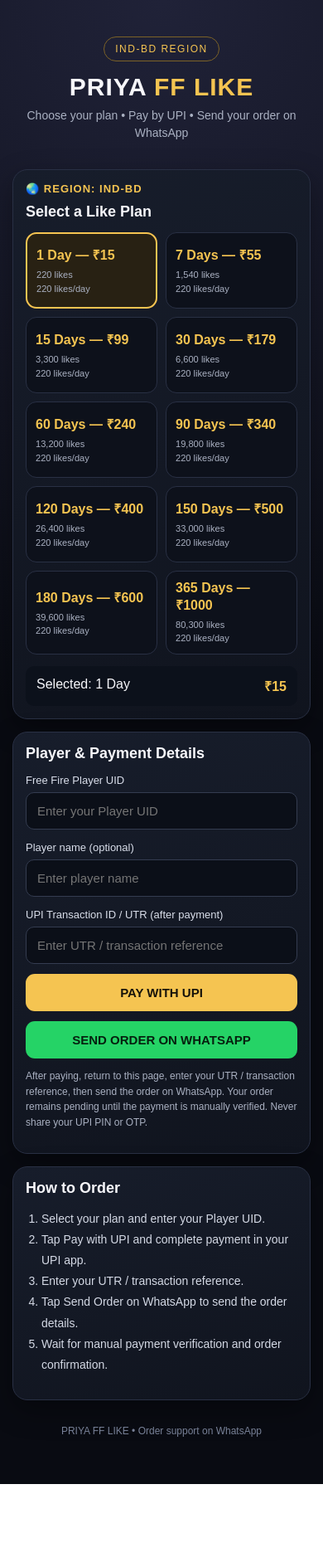
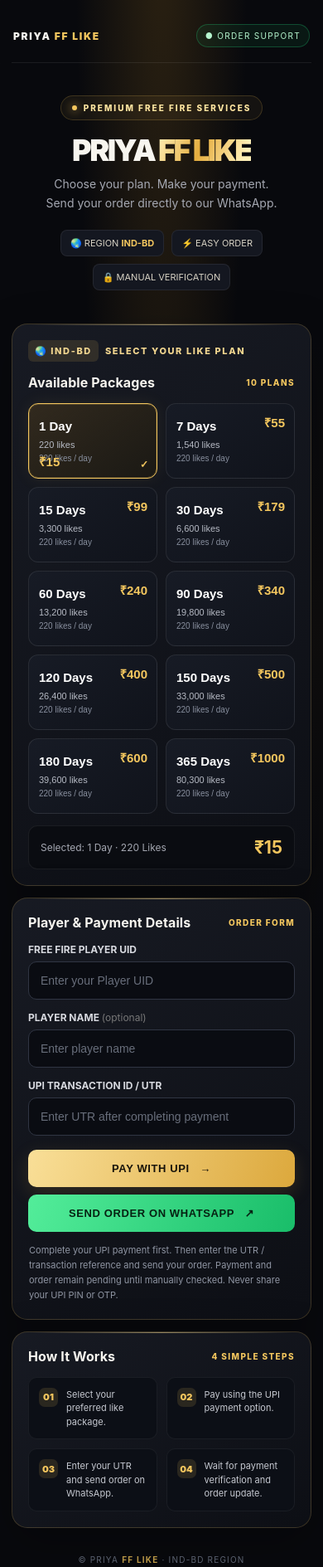
Before and after one commit to priyayadav78652-alt/priyafflike, a plain HTML site: page index.html in a window 390 px wide. Shown: the whole page at 83% size. Before the commit the page ends 1789 px from the top, so only its background shows below. Drawn offline with Linux system fonts and the light colour scheme.

Commit message:
Add files via upload

```diff
--- a/index.html
+++ b/index.html
@@ -2,143 +2,131 @@
 <html lang="en">
 <head>
 <meta charset="UTF-8">
-  <meta name="viewport" content="width=device-width, initial-scale=1.0">
-  <meta name="theme-color" content="#090b12">
-  <title>Priya FF Like</title>
+<meta name="viewport" content="width=device-width, initial-scale=1">
+<meta name="theme-color" content="#08090d">
+<title>PRIYA FF LIKE | Premium Like Plans</title>
 <style>
-    :root{--bg:#090b12;--panel:#141824;--gold:#f5c451;--muted:#aab1c2;--line:#293044;--green:#25d366}
+:root{--bg:#08090d;--surface:#11141c;--surface2:#171b25;--gold:#f3c65e;--gold2:#ffe6a1;--text:#f7f5ef;--muted:#a5a8b2;--line:rgba(243,198,94,.19);--green:#22c875}
 *{box-sizing:border-box}
-    body{margin:0;background:radial-gradient(circle at top,#202238 0,#090b12 48%);color:#f7f7fb;font-family:Arial,Helvetica,sans-serif;min-height:100vh}
-    .wrap{max-width:760px;margin:auto;padding:22px 15px 42px}
-    header{text-align:center;padding:22px 10px 18px}
-    .badge{display:inline-block;border:1px solid #7c6227;color:var(--gold);border-radius:99px;padding:7px 13px;font-size:12px;letter-spacing:1.5px}
-    h1{margin:14px 0 7px;font-size:clamp(30px,7vw,46px);letter-spacing:1px}
-    h1 span{color:var(--gold)}
-    .sub{color:var(--muted);font-size:14px;line-height:1.5}
-    .card{background:linear-gradient(160deg,#171d2b,#10141e);border:1px solid var(--line);border-radius:18px;padding:19px;margin:15px 0;box-shadow:0 12px 35px #0005}
-    h2{font-size:18px;margin:0 0 14px}
-    .region{color:var(--gold);font-size:13px;font-weight:bold;letter-spacing:1px}
+body{margin:0;background:radial-gradient(ellipse at 50% -10%,rgba(178,126,35,.22),transparent 38%),radial-gradient(circle at 100% 40%,rgba(84,62,25,.10),transparent 30%),var(--bg);color:var(--text);font-family:Inter,system-ui,-apple-system,Segoe UI,Arial,sans-serif;min-height:100vh}
+body:before{content:"";position:fixed;inset:0;pointer-events:none;opacity:.12;background-image:linear-gradient(rgba(255,255,255,.035) 1px,transparent 1px),linear-gradient(90deg,rgba(255,255,255,.035) 1px,transparent 1px);background-size:38px 38px;mask-image:linear-gradient(to bottom,black,transparent 85%)}
+.wrap{width:min(100% - 28px,820px);margin:auto;position:relative;padding:22px 0 46px}
+.topbar{display:flex;justify-content:space-between;align-items:center;padding:7px 2px 18px;border-bottom:1px solid rgba(255,255,255,.08)}
+.brand-mini{font-weight:900;letter-spacing:1.7px;font-size:12px}.brand-mini span{color:var(--gold)}
+.live{font-size:10px;letter-spacing:1.3px;color:#b5f5ce;border:1px solid rgba(34,200,117,.3);background:rgba(34,200,117,.08);border-radius:30px;padding:7px 10px}
+.hero{text-align:center;padding:39px 12px 26px}
+.eyebrow{display:inline-flex;align-items:center;gap:8px;border:1px solid var(--line);border-radius:30px;padding:8px 13px;color:var(--gold2);font-size:10px;font-weight:800;letter-spacing:2px;background:rgba(243,198,94,.055)}
+.eyebrow:before{content:"";width:6px;height:6px;background:var(--gold);border-radius:50%;box-shadow:0 0 12px var(--gold)}
+h1{font-size:clamp(36px,9vw,64px);line-height:.98;letter-spacing:-2.5px;margin:19px 0 12px;font-weight:950}
+h1 span{background:linear-gradient(110deg,#fff0b8 0%,#e5ad3e 45%,#fff0b8 90%);-webkit-background-clip:text;background-clip:text;color:transparent}
+.hero p{margin:0;color:var(--muted);font-size:14px;line-height:1.6}
+.hero-stats{display:flex;justify-content:center;gap:9px;flex-wrap:wrap;margin-top:21px}
+.hero-stats span{font-size:11px;color:#d7d2c4;background:#141720;border:1px solid rgba(255,255,255,.07);padding:8px 11px;border-radius:8px}
+.hero-stats b{color:var(--gold)}
+.panel{background:linear-gradient(145deg,rgba(24,27,36,.97),rgba(13,15,21,.98));border:1px solid var(--line);border-radius:19px;padding:19px;margin:14px 0;box-shadow:0 18px 55px rgba(0,0,0,.25);position:relative;overflow:hidden}
+.panel:before{content:"";position:absolute;top:0;left:22px;right:22px;height:1px;background:linear-gradient(90deg,transparent,rgba(255,226,153,.55),transparent)}
+.section-head{display:flex;align-items:center;justify-content:space-between;gap:10px;margin-bottom:15px}
+.section-head h2{margin:0;font-size:16px;letter-spacing:.1px}
+.section-head small{font-size:10px;letter-spacing:1.4px;color:var(--gold);font-weight:800}
+.region{display:flex;align-items:center;gap:8px;color:#f1d58f;font-size:11px;font-weight:800;letter-spacing:1.6px;margin-bottom:15px}
+.region i{font-style:normal;background:rgba(243,198,94,.12);padding:6px 8px;border-radius:6px}
 .plans{display:grid;grid-template-columns:repeat(2,minmax(0,1fr));gap:10px}
-    .plan{border:1px solid var(--line);background:#0d111b;color:#fff;border-radius:13px;padding:13px;text-align:left;cursor:pointer;min-height:92px}
-    .plan strong{display:block;color:var(--gold);font-size:18px;margin-bottom:5px}
-    .plan small{display:block;color:var(--muted);line-height:1.45}
-    .plan.selected{border:2px solid var(--gold);background:#282113}
-    label{display:block;font-size:13px;color:#d9deea;margin:14px 0 7px}
-    input{width:100%;background:#0b0f18;border:1px solid #343c50;border-radius:10px;color:#fff;padding:13px;font-size:15px;outline:none}
-    input:focus{border-color:var(--gold)}
-    .selected-info{display:flex;justify-content:space-between;gap:12px;padding:13px;background:#0c111b;border-radius:10px;margin-top:14px}
-    .selected-info b{color:var(--gold)}
-    .btn{display:block;width:100%;border:0;border-radius:11px;padding:14px 16px;font-size:15px;font-weight:bold;cursor:pointer;text-align:center;text-decoration:none;margin-top:12px}
-    .pay{background:var(--gold);color:#17130a}
-    .wa{background:var(--green);color:#06200f}
-    .note{font-size:12px;color:var(--muted);line-height:1.55;margin-top:12px}
-    .steps{padding-left:19px;color:#d4d9e5;line-height:1.8;font-size:14px}
-    footer{text-align:center;color:#788197;font-size:12px;padding:15px}
-    @media(max-width:430px){.plans{grid-template-columns:1fr 1fr}.card{padding:15px}.plan{padding:11px}.plan strong{font-size:16px}}
+.plan{position:relative;text-align:left;border:1px solid rgba(255,255,255,.09);border-radius:12px;padding:13px 12px;background:linear-gradient(145deg,#171b25,#10131b);color:var(--text);cursor:pointer;min-height:91px;transition:.18s}
+.plan:active{transform:scale(.985)}
+.plan strong{display:block;font-size:15px;color:#fff;margin-bottom:6px}
+.plan .likes{font-size:11px;color:#b6bac4}
+.plan .daily{display:block;color:#888f9e;font-size:10px;margin-top:4px}
+.plan .cost{position:absolute;right:11px;top:12px;color:var(--gold);font-weight:900;font-size:15px}
+.plan.selected{border-color:var(--gold);background:linear-gradient(145deg,rgba(103,75,25,.34),rgba(27,25,20,.95));box-shadow:inset 0 0 0 1px rgba(243,198,94,.18),0 0 20px rgba(243,198,94,.08)}
+.plan.selected:after{content:"✓";position:absolute;right:10px;bottom:9px;color:var(--gold);font-size:12px;font-weight:900}
+.plan.selected .cost{right:auto;left:12px;top:auto;bottom:10px}
+.plan.selected strong{padding-right:35px}
+.selection{display:flex;justify-content:space-between;align-items:center;margin-top:14px;padding:13px 14px;border-radius:11px;background:#0a0c11;border:1px solid rgba(255,255,255,.07)}
+.selection span{font-size:12px;color:var(--muted)}.selection b{font-size:21px;color:var(--gold)}
+label{display:block;color:#d7d9df;font-size:12px;font-weight:700;margin:14px 0 7px}
+input{width:100%;border:1px solid #303543;border-radius:10px;background:#0a0c12;color:#fff;padding:14px;font-size:14px;outline:none;transition:.2s}
+input:focus{border-color:var(--gold);box-shadow:0 0 0 3px rgba(243,198,94,.08)}
+input::placeholder{color:#686e7b}
+.actions{display:grid;grid-template-columns:1fr;gap:9px;margin-top:17px}
+.btn{width:100%;border:0;border-radius:10px;padding:15px 16px;font-weight:900;font-size:13px;letter-spacing:.6px;cursor:pointer;text-decoration:none;text-align:center;display:block}
+.pay{color:#17130a;background:linear-gradient(110deg,#f9df98,#dca83c);box-shadow:0 7px 22px rgba(219,169,63,.17)}
+.wa{color:#062112;background:linear-gradient(110deg,#53ed9a,#19bd69)}
+.note{font-size:11px;color:#8f95a3;line-height:1.65;margin:13px 1px 0}
+.how{display:grid;grid-template-columns:repeat(2,1fr);gap:11px}
+.step{display:flex;gap:10px;align-items:flex-start;background:#0c0f16;border:1px solid rgba(255,255,255,.06);border-radius:10px;padding:12px}
+.step em{font-style:normal;display:grid;place-items:center;flex:0 0 23px;height:23px;border-radius:7px;background:rgba(243,198,94,.13);color:var(--gold);font-size:11px;font-weight:900}
+.step span{font-size:11px;color:#c5c8d0;line-height:1.5}
+.footer{text-align:center;color:#626978;font-size:10px;letter-spacing:1.2px;padding:18px 0 0}
+.footer b{color:#c5a14c}
+@media(min-width:600px){.plans{grid-template-columns:repeat(3,minmax(0,1fr))}.actions{grid-template-columns:1fr 1fr}.panel{padding:23px}.hero{padding-top:48px}.how{grid-template-columns:repeat(4,1fr)}}
+@media(max-width:360px){.plans{gap:7px}.plan{padding:11px 9px}.plan strong{font-size:13px}.plan .cost{font-size:13px}}
 </style>
 </head>
 <body>
 <main class="wrap">
-    <header>
-      <div class="badge">IND-BD REGION</div>
+  <div class="topbar"><div class="brand-mini">PRIYA <span>FF LIKE</span></div><div class="live">● ORDER SUPPORT</div></div>
+  <header class="hero">
+    <div class="eyebrow">PREMIUM FREE FIRE SERVICES</div>
     <h1>PRIYA <span>FF LIKE</span></h1>
-      <div class="sub">Choose your plan • Pay by UPI • Send your order on WhatsApp</div>
+    <p>Choose your plan. Make your payment.<br>Send your order directly to our WhatsApp.</p>
+    <div class="hero-stats"><span>🌏 REGION <b>IND-BD</b></span><span>⚡ EASY ORDER</span><span>🔒 MANUAL VERIFICATION</span></div>
   </header>
 
-    <section class="card">
-      <div class="region">🌏 REGION: IND-BD</div>
-      <h2 style="margin-top:10px">Select a Like Plan</h2>
+  <section class="panel">
+    <div class="region"><i>🌏 IND-BD</i> SELECT YOUR LIKE PLAN</div>
+    <div class="section-head"><h2>Available Packages</h2><small>10 PLANS</small></div>
     <div class="plans" id="plans"></div>
-      <div class="selected-info"><span id="chosen">Selected: 1 Day</span><b id="price">₹15</b></div>
+    <div class="selection"><span id="chosen">Selected: 1 Day · 220 Likes</span><b id="price">₹15</b></div>
   </section>
 
-    <section class="card">
-      <h2>Player & Payment Details</h2>
-      <label for="uid">Free Fire Player UID</label>
+  <section class="panel">
+    <div class="section-head"><h2>Player & Payment Details</h2><small>ORDER FORM</small></div>
+    <label for="uid">FREE FIRE PLAYER UID</label>
     <input id="uid" inputmode="numeric" maxlength="20" placeholder="Enter your Player UID">
-      <label for="player">Player name (optional)</label>
+    <label for="player">PLAYER NAME <span style="color:#777;font-weight:400">(optional)</span></label>
     <input id="player" maxlength="40" placeholder="Enter player name">
-      <label for="utr">UPI Transaction ID / UTR (after payment)</label>
-      <input id="utr" maxlength="40" placeholder="Enter UTR / transaction reference">
-      <button class="btn pay" onclick="payNow()">PAY WITH UPI</button>
-      <button class="btn wa" onclick="sendOrder()">SEND ORDER ON WHATSAPP</button>
-      <p class="note">After paying, return to this page, enter your UTR / transaction reference, then send the order on WhatsApp. Your order remains pending until the payment is manually verified. Never share your UPI PIN or OTP.</p>
+    <label for="utr">UPI TRANSACTION ID / UTR</label>
+    <input id="utr" maxlength="40" placeholder="Enter UTR after completing payment">
+    <div class="actions">
+      <button class="btn pay" onclick="payNow()">PAY WITH UPI &nbsp; →</button>
+      <button class="btn wa" onclick="sendOrder()">SEND ORDER ON WHATSAPP &nbsp; ↗</button>
+    </div>
+    <p class="note">Complete your UPI payment first. Then enter the UTR / transaction reference and send your order. Payment and order remain pending until manually checked. Never share your UPI PIN or OTP.</p>
   </section>
 
-    <section class="card">
-      <h2>How to Order</h2>
-      <ol class="steps">
-        <li>Select your plan and enter your Player UID.</li>
-        <li>Tap Pay with UPI and complete payment in your UPI app.</li>
-        <li>Enter your UTR / transaction reference.</li>
-        <li>Tap Send Order on WhatsApp to send the order details.</li>
-        <li>Wait for manual payment verification and order confirmation.</li>
-      </ol>
+  <section class="panel">
+    <div class="section-head"><h2>How It Works</h2><small>4 SIMPLE STEPS</small></div>
+    <div class="how">
+      <div class="step"><em>01</em><span>Select your preferred like package.</span></div>
+      <div class="step"><em>02</em><span>Pay using the UPI payment option.</span></div>
+      <div class="step"><em>03</em><span>Enter your UTR and send order on WhatsApp.</span></div>
+      <div class="step"><em>04</em><span>Wait for payment verification and order update.</span></div>
+    </div>
   </section>
-    <footer>PRIYA FF LIKE • Order support on WhatsApp</footer>
+  <div class="footer">© PRIYA <b>FF LIKE</b> · IND-BD REGION</div>
 </main>
-
 <script>
-const UPI_ID = "priyayadav78652@okicici";
-const WHATSAPP_NUMBER = "918630469586";
-const plans = [
-  {label:"1 Day",days:1,likes:220,price:15},
-  {label:"7 Days",days:7,likes:1540,price:55},
-  {label:"15 Days",days:15,likes:3300,price:99},
-  {label:"30 Days",days:30,likes:6600,price:179},
-  {label:"60 Days",days:60,likes:13200,price:240},
-  {label:"90 Days",days:90,likes:19800,price:340},
-  {label:"120 Days",days:120,likes:26400,price:400},
-  {label:"150 Days",days:150,likes:33000,price:500},
-  {label:"180 Days",days:180,likes:39600,price:600},
-  {label:"365 Days",days:365,likes:80300,price:1000}
+const UPI_ID="priyayadav78652@okicici";
+const WHATSAPP_NUMBER="918630469586";
+const plans=[
+ {label:"1 Day",likes:220,price:15},{label:"7 Days",likes:1540,price:55},
+ {label:"15 Days",likes:3300,price:99},{label:"30 Days",likes:6600,price:179},
+ {label:"60 Days",likes:13200,price:240},{label:"90 Days",likes:19800,price:340},
+ {label:"120 Days",likes:26400,price:400},{label:"150 Days",likes:33000,price:500},
+ {label:"180 Days",likes:39600,price:600},{label:"365 Days",likes:80300,price:1000}
 ];
-let selected = 0;
-const plansEl = document.getElementById("plans");
+let selected=0;
+const fmt=n=>n.toLocaleString("en-IN");
+const plansEl=document.getElementById("plans");
 plans.forEach((p,i)=>{
-  const b=document.createElement("button");
-  b.type="button"; b.className="plan"+(i===0?" selected":"");
-  b.innerHTML=`<strong>${p.label} — ₹${p.price}</strong><small>${p.likes.toLocaleString("en-IN")} likes<br>220 likes/day</small>`;
-  b.addEventListener("click",()=>choose(i));
-  plansEl.appendChild(b);
+ const b=document.createElement("button");b.type="button";b.className="plan"+(i===0?" selected":"");
+ b.innerHTML=`<strong>${p.label}</strong><span class="cost">₹${p.price}</span><span class="likes">${fmt(p.likes)} likes</span><span class="daily">220 likes / day</span>`;
+ b.addEventListener("click",()=>choose(i));plansEl.appendChild(b);
 });
-function choose(i){
-  selected=i;
-  document.querySelectorAll(".plan").forEach((b,n)=>b.classList.toggle("selected",n===i));
-  document.getElementById("chosen").textContent="Selected: "+plans[i].label+" • "+plans[i].likes.toLocaleString("en-IN")+" likes";
-  document.getElementById("price").textContent="₹"+plans[i].price;
-}
-function getDetails(){
-  const uid=document.getElementById("uid").value.trim();
-  const player=document.getElementById("player").value.trim();
-  const utr=document.getElementById("utr").value.trim();
-  if(!/^[0-9]{5,20}$/.test(uid)){alert("Please enter a valid Player UID (5–20 digits).");return null;}
-  return {uid,player,utr,p:plans[selected]};
-}
-function payNow(){
-  const d=getDetails(); if(!d)return;
-  const p=d.p;
-  const link=`upi://pay?pa=${encodeURIComponent(UPI_ID)}&pn=${encodeURIComponent("Priya FF Like")}&am=${p.price}&cu=INR&tn=${encodeURIComponent("Priya FF Like "+p.label+" order UID "+d.uid)}`;
-  window.location.href=link;
-}
-function sendOrder(){
-  const d=getDetails(); if(!d)return;
-  if(!d.utr){alert("Please enter your UTR / transaction reference after completing payment.");return;}
-  const msg=[
-    "NEW ORDER - PRIYA FF LIKE",
-    "Region: IND-BD",
-    "Player UID: "+d.uid,
-    "Player Name: "+(d.player||"Not provided"),
-    "Plan: "+d.p.label,
-    "Likes: "+d.p.likes.toLocaleString("en-IN"),
-    "Amount: Rs. "+d.p.price,
-    "UPI ID: "+UPI_ID,
-    "UTR / Transaction Ref: "+d.utr,
-    "Payment Status: PENDING VERIFICATION",
-    "Order Status: PENDING"
-  ].join("\n");
-  window.open("https://wa.me/"+WHATSAPP_NUMBER+"?text="+encodeURIComponent(msg),"_blank");
-}
+function choose(i){selected=i;document.querySelectorAll(".plan").forEach((b,n)=>b.classList.toggle("selected",n===i));document.getElementById("chosen").textContent=`Selected: ${plans[i].label} · ${fmt(plans[i].likes)} Likes`;document.getElementById("price").textContent="₹"+plans[i].price;}
+function details(){const uid=document.getElementById("uid").value.trim(),player=document.getElementById("player").value.trim(),utr=document.getElementById("utr").value.trim();if(!/^[0-9]{5,20}$/.test(uid)){alert("Please enter a valid Player UID (5–20 digits).");return null;}return{uid,player,utr,p:plans[selected]};}
+function payNow(){const d=details();if(!d)return;const p=d.p;location.href=`upi://pay?pa=${encodeURIComponent(UPI_ID)}&pn=${encodeURIComponent("Priya FF Like")}&am=${p.price}&cu=INR&tn=${encodeURIComponent("Priya FF Like "+p.label+" UID "+d.uid)}`;}
+function sendOrder(){const d=details();if(!d)return;if(!d.utr){alert("Enter your UTR / transaction reference after completing payment.");return;}const msg=["NEW ORDER - PRIYA FF LIKE","Region: IND-BD","Player UID: "+d.uid,"Player Name: "+(d.player||"Not provided"),"Plan: "+d.p.label,"Likes: "+fmt(d.p.likes),"Amount: Rs. "+d.p.price,"UPI ID: "+UPI_ID,"UTR / Transaction Ref: "+d.utr,"Payment Status: PENDING VERIFICATION","Order Status: PENDING"].join("\n");window.open("https://wa.me/"+WHATSAPP_NUMBER+"?text="+encodeURIComponent(msg),"_blank");}
 </script>
 </body>
 </html>
```
Lines whose indentation alone changed are shown as unchanged.
